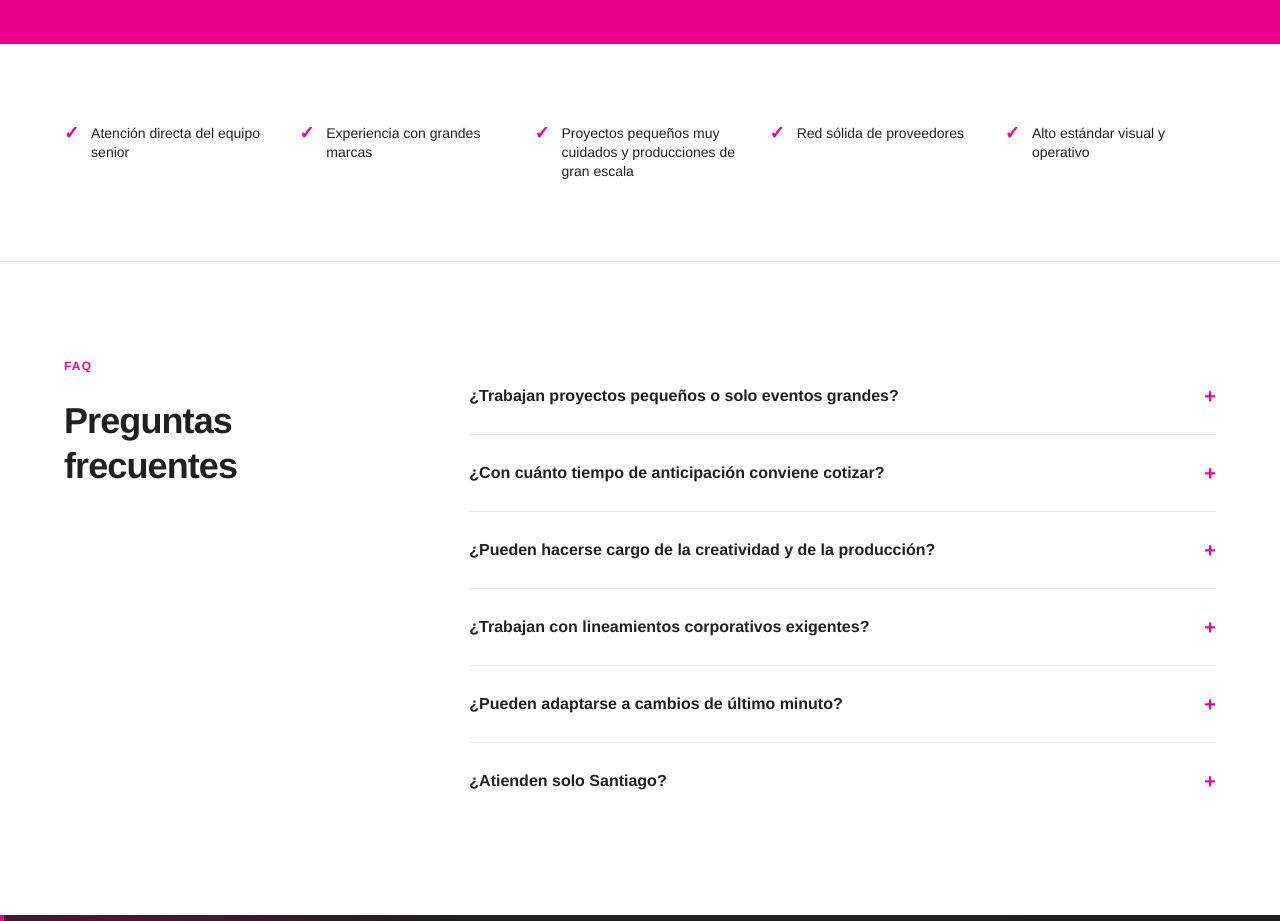
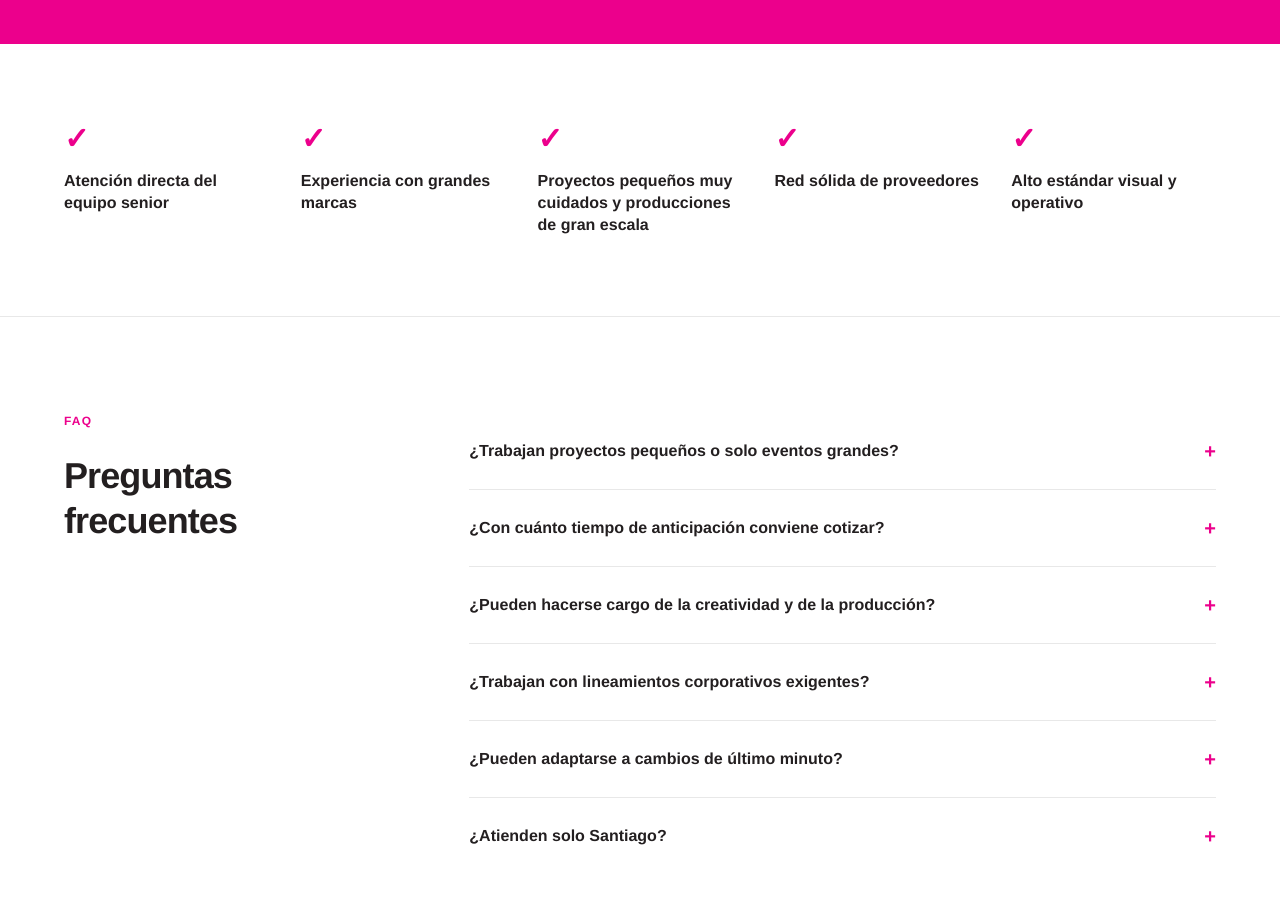
Before and after one commit to sebavigneaux-ui/lapizarra, a Next.js app: page / in a window 1280 px wide. Shown: the part 4620-5541 px from the top of the page. Built offline with nearby package versions, Linux system fonts and the light colour scheme.

Commit message:
Confianza: checkmarks más grandes, texto en negrita

```diff
--- a/app/components/Confianza.tsx
+++ b/app/components/Confianza.tsx
@@ -10,11 +10,11 @@ export default function Confianza() {
   return (
     <section className="bg-white py-20 px-6 border-b border-[#231F20]/10">
       <div className="max-w-6xl mx-auto">
-        <div className="grid md:grid-cols-5 gap-6">
+        <div className="grid md:grid-cols-5 gap-8">
           {items.map((item, i) => (
-            <div key={i} className="flex items-start gap-3">
-              <span className="text-[#EC008C] font-black text-lg leading-none flex-shrink-0">✓</span>
-              <span className="text-[#231F20] text-sm font-medium leading-snug">{item}</span>
+            <div key={i} className="flex flex-col items-start gap-4">
+              <span className="text-[#EC008C] font-black text-3xl leading-none">✓</span>
+              <span className="text-[#231F20] text-base font-black leading-snug">{item}</span>
             </div>
           ))}
         </div>
```
